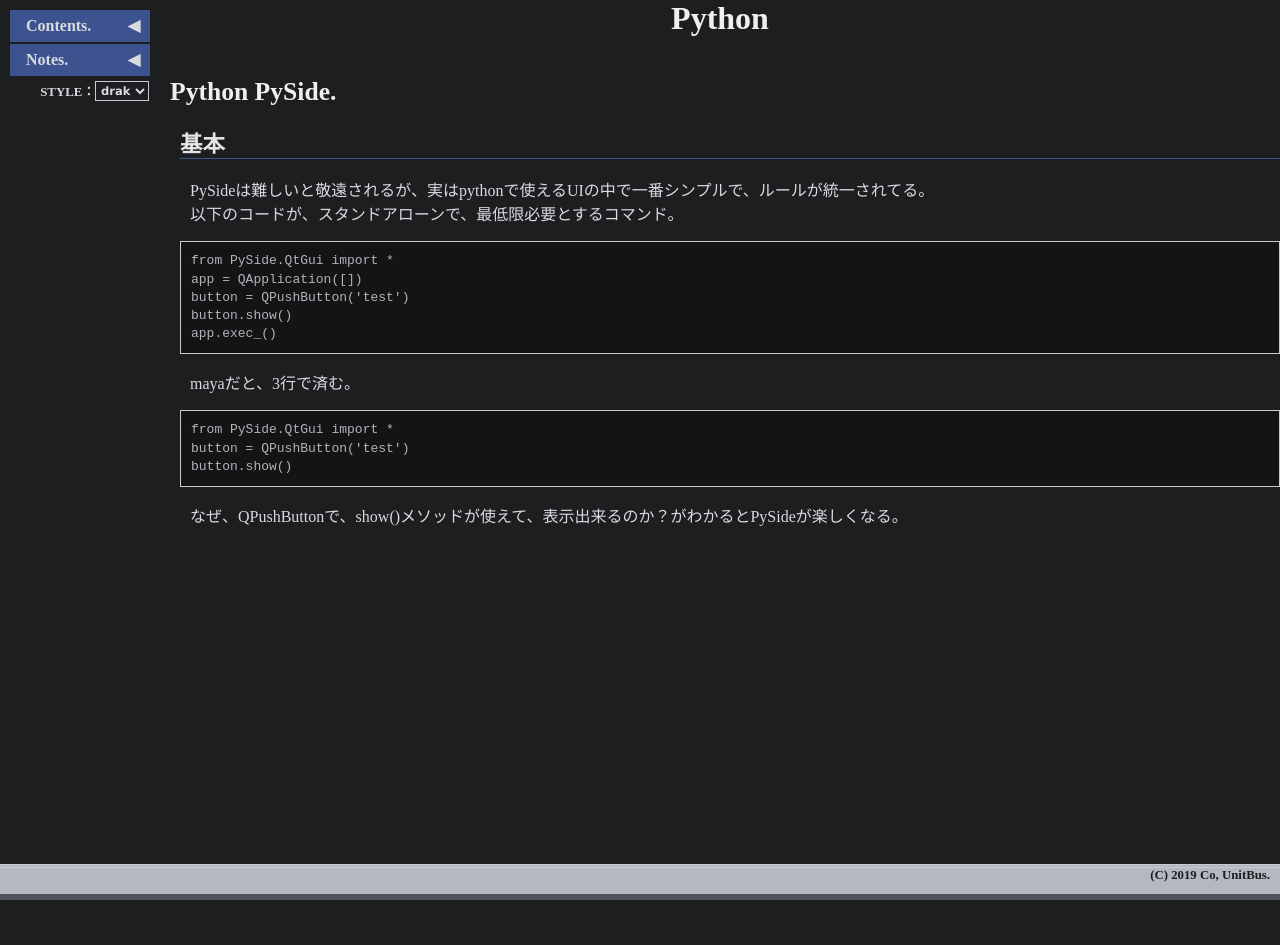
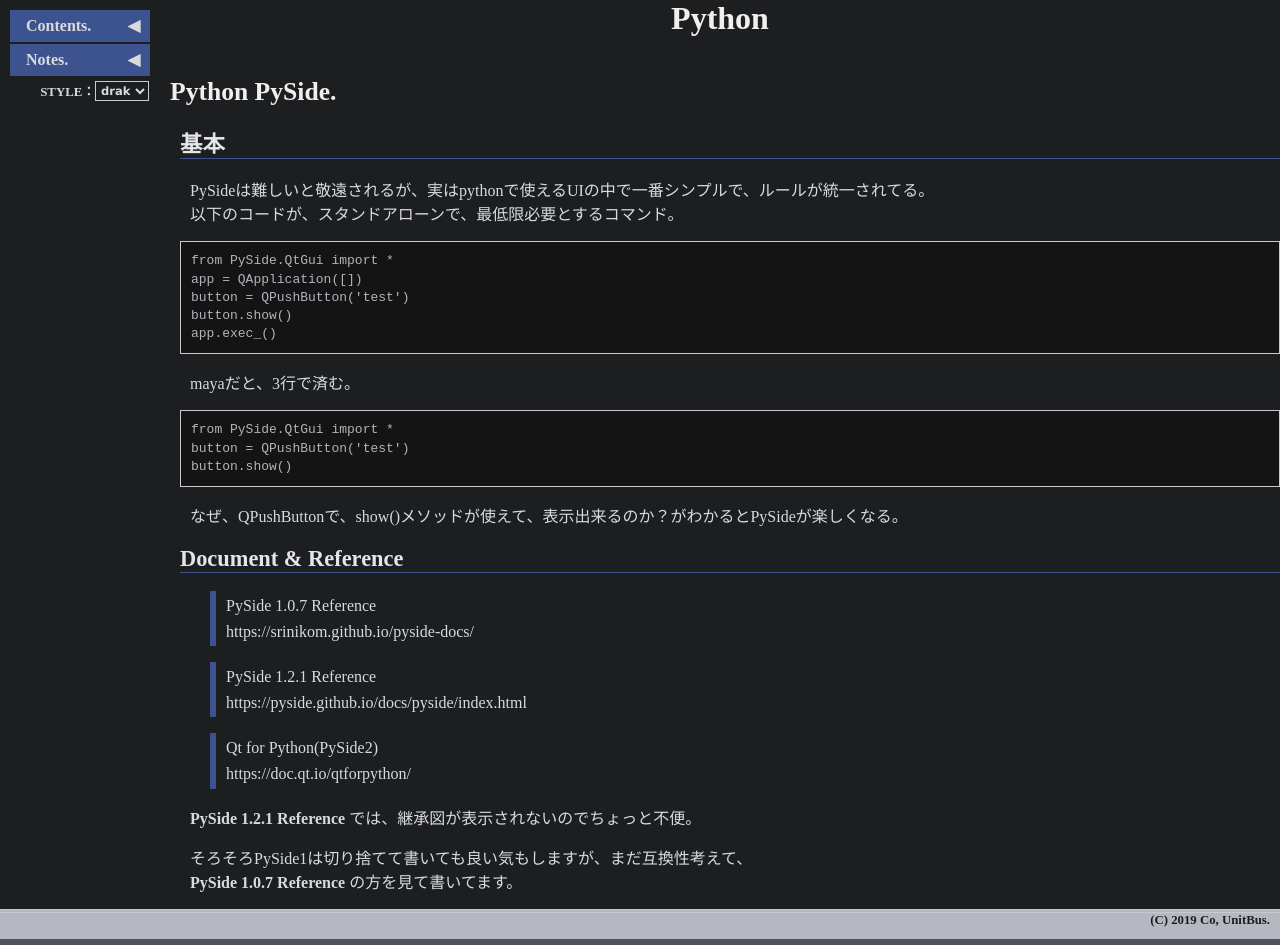
Before and after one commit to unitbus/unitbus.github.io, a Jekyll site: the page built from pages/python/pyside.md, in a window 1280 px wide. Built offline with Jekyll 4.4.1, drawn with Linux system fonts in a browser that asks for light colours; nearby versions of some CDN libraries; a script that is not in the unit is left out; before the commit the page ends 900 px from its top, so only the background shows below that.

Commit message:
Update pyside.md

````diff
--- a/pages/python/pyside.md
+++ b/pages/python/pyside.md
@@ -26,3 +26,19 @@
 ```
 
 なぜ、QPushButtonで、show()メソッドが使えて、表示出来るのか？がわかるとPySideが楽しくなる。
+
+## Document & Reference
+
+> PySide 1.0.7 Reference
+https://srinikom.github.io/pyside-docs/
+
+> PySide 1.2.1 Reference
+https://pyside.github.io/docs/pyside/index.html
+
+> Qt for Python(PySide2)
+https://doc.qt.io/qtforpython/
+
+*PySide 1.2.1 Reference* では、継承図が表示されないのでちょっと不便。
+
+そろそろPySide1は切り捨てて書いても良い気もしますが、まだ互換性考えて、
+*PySide 1.0.7 Reference* の方を見て書いてます。
````
